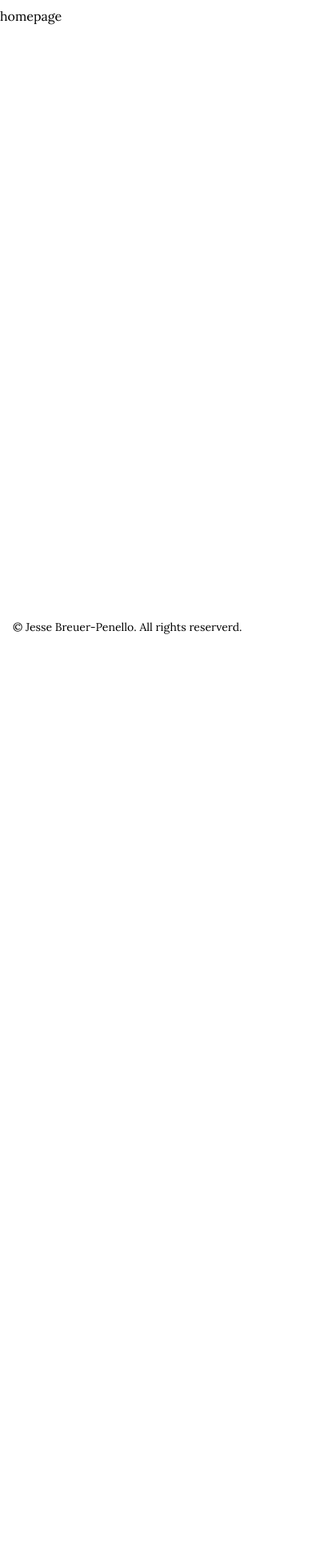
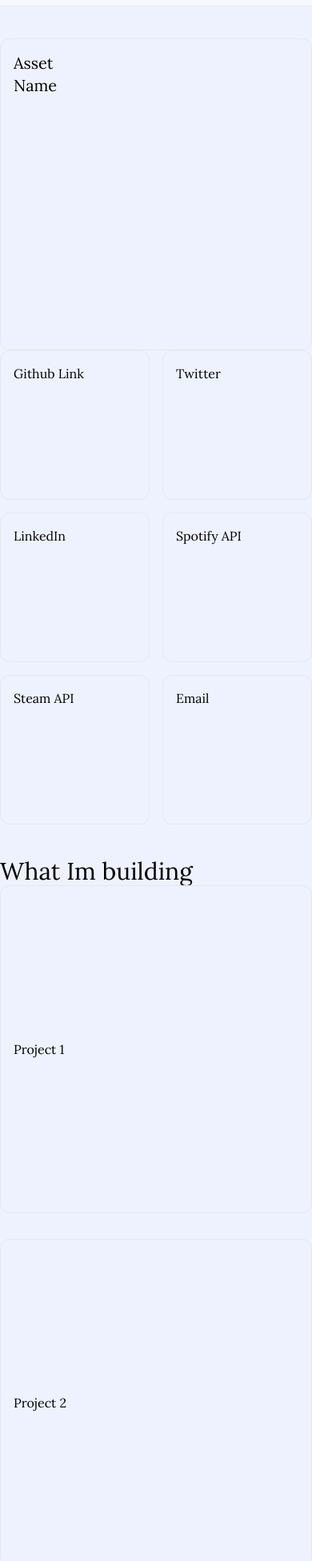
Before and after one commit to steezplusplus/digital-garden, a Next.js app: page / in a window 390 px wide. Shown: the part 40-1992 px from the top of the page at 80% size. Before the commit the page ends 844 px from the top, so only its background shows below. Built offline with nearby package versions, Linux system fonts and the light colour scheme.

Commit message:
feat: Finish homepage layout

```diff
--- a/app/(routes)/page.tsx
+++ b/app/(routes)/page.tsx
@@ -5,6 +5,41 @@ export const metadata: Metadata = {
 };
 
 export default async function HomePage() {
-  // const user = await getUser(); // TODO
-  return <div>homepage</div>;
+  return (
+    <div className="mx-auto flex w-full max-w-screen-lg flex-col gap-10 py-10">
+      <div className="grid grid-cols-1 gap-x-4 sm:grid-cols-2">
+        <div className="sticky top-0 aspect-square rounded-xl border p-4">
+          <h2 className="text-xl">Asset</h2>
+          <h2 className="text-xl">Name</h2>
+        </div>
+        <div className="grid grid-cols-2 gap-4">
+          <div className="aspect-square rounded-xl border p-4">Github Link</div>
+          <div className="aspect-square rounded-xl border p-4">Twitter</div>
+          <div className="aspect-square rounded-xl border p-4">LinkedIn</div>
+          <div className="aspect-square rounded-xl border p-4">Spotify API</div>
+          <div className="aspect-square rounded-xl border p-4">Steam API</div>
+          <div className="aspect-square rounded-xl border p-4">Email</div>
+        </div>
+      </div>
+      <div>
+        <h2 className="text-3xl">What Im building</h2>
+        <div className="grid grid-cols-1 gap-8">
+          <div className="rounded-xl border px-4 py-48">Project 1</div>
+          <div className="rounded-xl border px-4 py-48">Project 2</div>
+          <div className="rounded-xl border px-4 py-48">Project 3</div>
+        </div>
+      </div>
+      <div>
+        <h2 className="text-3xl">Older works</h2>
+        <div className="grid gap-4 sm:grid-cols-1 md:grid-cols-2 lg:grid-cols-3">
+          <div className="aspect-square rounded-xl border p-4">Project 1</div>
+          <div className="aspect-square rounded-xl border p-4">Project 2</div>
+          <div className="aspect-square rounded-xl border p-4">Project 3</div>
+          <div className="aspect-square rounded-xl border p-4">Project 1</div>
+          <div className="aspect-square rounded-xl border p-4">Project 2</div>
+          <div className="aspect-square rounded-xl border p-4">Project 3</div>
+        </div>
+      </div>
+    </div>
+  );
 }
--- a/app/globals.css
+++ b/app/globals.css
@@ -8,7 +8,7 @@
   }
 
   body {
-    @apply overscroll-y-none;
+    @apply bg-indigo-50 text-black dark:bg-neutral-900 dark:text-indigo-50;
     @apply grid h-screen;
     grid-template:
       'nav' 3rem
@@ -17,15 +17,16 @@
   }
 
   body > nav {
+    @apply border-b bg-white/50 dark:bg-indigo-100/5;
     grid-area: nav;
   }
 
   body > main {
-    @apply overflow-y-auto;
     grid-area: main;
   }
 
   body > footer {
+    @apply border-t bg-white/50 dark:bg-indigo-100/5;
     grid-area: footer;
   }
 }
```
